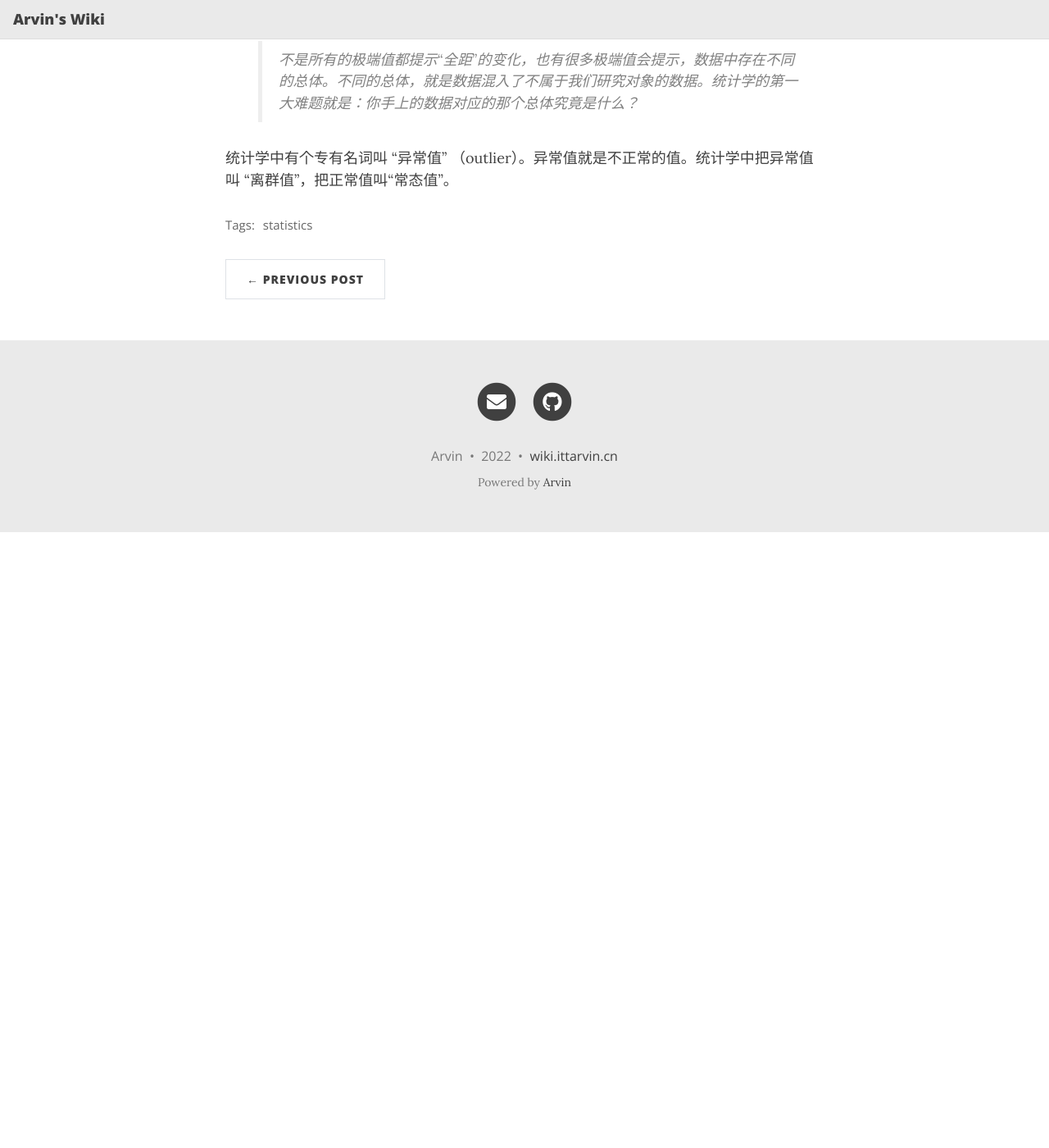
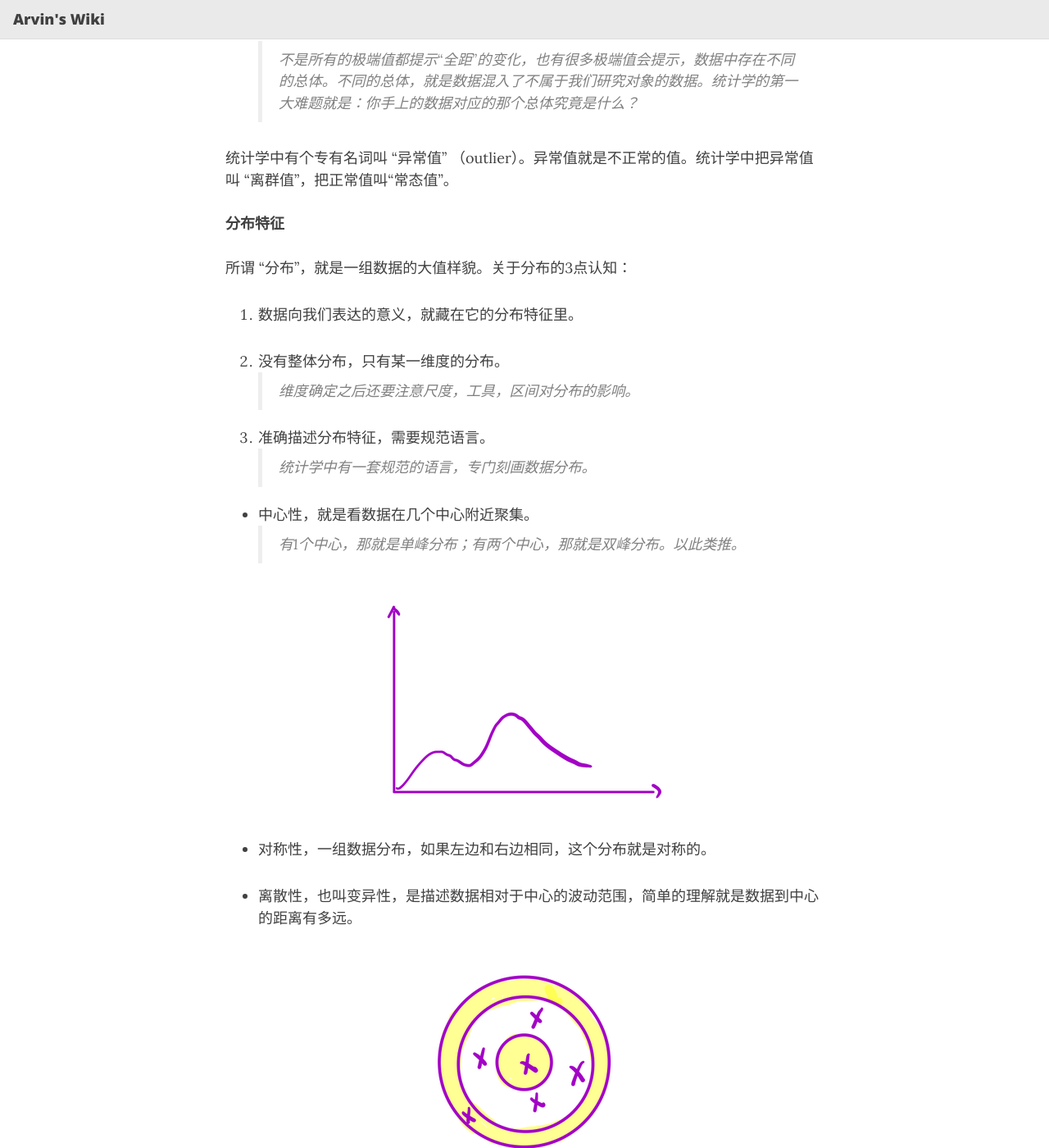
Before and after one commit to wangpf1024/ittarvin.github.io.expired, a Jekyll site: the page built from _posts/2022-06-22-统计学-表证数据.md, in a window 1280 px wide and 1400 px high, scrolled down 3740 px. Shown: the whole window at 82% size. Built offline with Jekyll 4.4.1, drawn with Linux system fonts in a browser that asks for light colours; nearby versions of some CDN libraries; formulas are drawn with MathJax 3; before the commit the page ends 4389 px from its top, so only the background shows below that; some of the changed text lies outside the part shown.

Commit message:
update st

```diff
--- a/_posts/2022-06-22-统计学-表证数据.md
+++ b/_posts/2022-06-22-统计学-表证数据.md
@@ -1,6 +1,6 @@
 ---
 layout: post
-subtitle: 《统计学》1小节： 平均数，极端值
+subtitle: 《统计学》1小节： 平均数，极端值，分布特征
 tags: [statistics]
 comments: false
 cover-img: /assets/img/IMG_1589.JPG
@@ -124,3 +124,46 @@ $$
 > 不是所有的极端值都提示“全距”的变化，也有很多极端值会提示，数据中存在不同的总体。不同的总体，就是数据混入了不属于我们研究对象的数据。统计学的第一大难题就是：你手上的数据对应的那个总体究竟是什么？
 
 统计学中有个专有名词叫 “异常值” （outlier）。异常值就是不正常的值。统计学中把异常值叫 “离群值”，把正常值叫“常态值”。
+
+
+## 分布特征
+所谓 “分布”，就是一组数据的大值样貌。关于分布的3点认知：
+
+1. 数据向我们表达的意义，就藏在它的分布特征里。
+
+2. 没有整体分布，只有某一维度的分布。
+> 维度确定之后还要注意尺度，工具，区间对分布的影响。
+
+3. 准确描述分布特征，需要规范语言。
+> 统计学中有一套规范的语言，专门刻画数据分布。
+
+- 中心性，就是看数据在几个中心附近聚集。
+> 有1个中心，那就是单峰分布；有两个中心，那就是双峰分布。以此类推。
+
+![e6ff348e4ea40fc9606eaaa0ba13c8f9.png](/assets/img/e6ff348e4ea40fc9606eaaa0ba13c8f9.png){: .mx-auto.d-block :}
+
+- 对称性，一组数据分布，如果左边和右边相同，这个分布就是对称的。
+
+
+- 离散性，也叫变异性，是描述数据相对于中心的波动范围，简单的理解就是数据到中心的距离有多远。
+
+![1d3f0315baea8cefd7c3b17203a8e6af.png](/assets/img/1d3f0315baea8cefd7c3b17203a8e6af.png){: .mx-auto.d-block :}
+
+
+###  幂律分布
+幂律分布是一种连续概率分布，表现为一条斜率为幂指的负数直线。
+
+验证幂律分布最简单的依据就是最双对数做标下，幂律分布表现为一条斜率为幂指数的负数的直线。
+
+这事一种典型的长尾分布，比较国家的GDP，个人收入或资产，城市人口分布，地震的震级和发生的概率等等，很常见的幂律分布包括帕累托定律，二八法则之类。
+![3a33807df089628eb036a9d683d6da81.png](/assets/img/3a33807df089628eb036a9d683d6da81.png){: .mx-auto.d-block :}
+
+$$
+f(x)=cx^{-a-1},x\rightarrow \infty
+$$
+
+
+
+### 正态分布
+正态分布”，也是一种对称性分布。所谓“正态”，就是常规状态的意思。不对称的，就可以用偏态来进行描述，左偏态或者右偏态，就是不对称的偏斜方向。
+![0901ccbb6326212ed98ea5279b27e082.png](/assets/img/0901ccbb6326212ed98ea5279b27e082.png){: .mx-auto.d-block :}
```
Also changed, not shown: assets/img/0901ccbb6326212ed98ea5279b27e082.png (added), assets/img/1d3f0315baea8cefd7c3b17203a8e6af.png (added), assets/img/3a33807df089628eb036a9d683d6da81.png (added), assets/img/e6ff348e4ea40fc9606eaaa0ba13c8f9.png (added).
